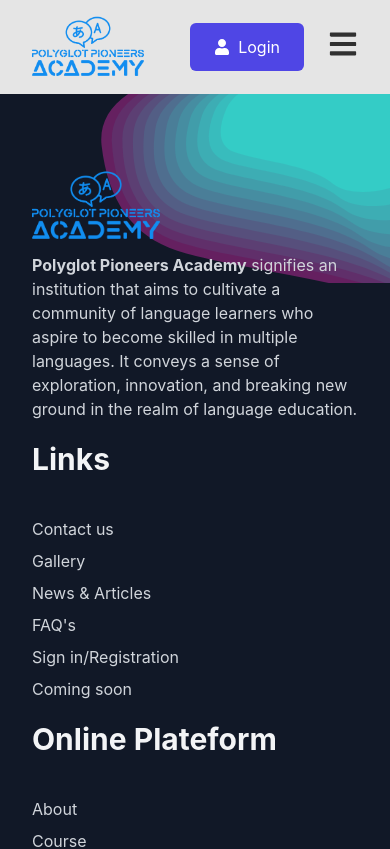
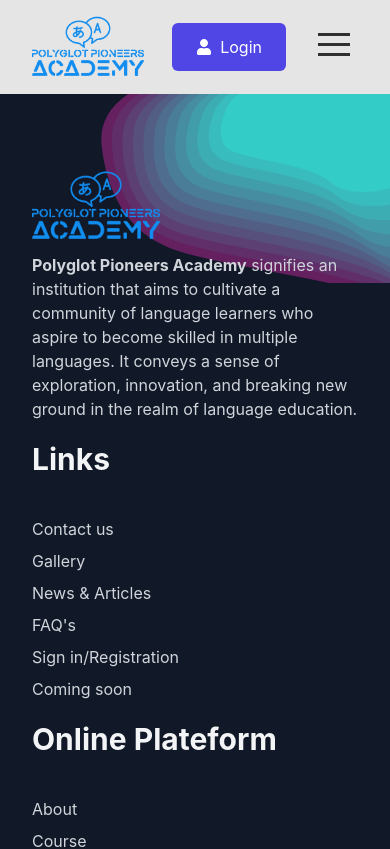
Before and after one commit to Muhammad-Hamim/polyglot-pioneer-client, a React (Vite) app: page / in a window 390 px wide. Shown: the top 849 px of the page. Built offline with nearby package versions, Linux system fonts and the light colour scheme; no server answers.

Commit message:
added react hamburger to toggle menu item on mobile

```diff
--- a/package.json
+++ b/package.json
@@ -12,6 +12,7 @@
   "dependencies": {
     "@tanstack/react-query": "^4.29.12",
     "firebase": "^9.22.1",
+    "hamburger-react": "^2.5.0",
     "localforage": "^1.10.0",
     "match-sorter": "^6.3.1",
     "primeicons": "^6.0.1",
--- /dev/null
+++ b/src/Pages/Home/Hero/Hero.jsx
@@ -0,0 +1,11 @@
+
+
+const Hero = () => {
+  return (
+    <div>
+
+    </div>
+  );
+};
+
+export default Hero;
--- a/src/Shared/Navbar/Navbar.jsx
+++ b/src/Shared/Navbar/Navbar.jsx
@@ -1,12 +1,13 @@
 import { NavLink } from "react-router-dom";
 import logo from "../../assets/logo.png";
-import { FaBars, FaUser } from "react-icons/fa";
+import { FaUser } from "react-icons/fa";
 import { Sidebar } from "primereact/sidebar";
 import { useState } from "react";
 import useAuth from "../../Hooks/useAuth";
 import Swal from "sweetalert2";
+import Hamburger from "hamburger-react";
 const Navbar = () => {
-  const [visible, setVisible] = useState(false);
+  const [isOpen, setOpen] = useState(false);
   const { user, logOut } = useAuth();
   const handleLogout = () => {
     logOut()
@@ -96,9 +97,9 @@
                 </div>
                 <div className="lg:hidden">
                   <button
-                    onClick={() => setVisible(true)}
+                    onClick={() => setOpen(true)}
                     className=" text-3xl">
-                    <FaBars />
+                    <Hamburger toggled={isOpen} toggle={setOpen} />
                   </button>
                 </div>
               </div>
@@ -110,8 +111,8 @@
                   </button>
                 </NavLink>
                 <div className="lg:hidden">
-                  <button onClick={() => setVisible(true)} className="text-3xl">
-                    <FaBars />
+                  <button onClick={() => setOpen(true)} className="text-3xl">
+                    <Hamburger toggled={isOpen} toggle={setOpen} />
                   </button>
                 </div>
               </div>
@@ -121,7 +122,7 @@
       </div>
 
       <div className="card flex justify-content-center">
-        <Sidebar visible={visible} onHide={() => setVisible(false)}>
+        <Sidebar visible={isOpen} onHide={() => setOpen(false)}>
           <ul className=" space-y-3 text-lg text-indigo-600 font-semibold">
             {navItem}
           </ul>
```
Also changed, not shown: 1 other file (tests, documents, lock files or other folders).
